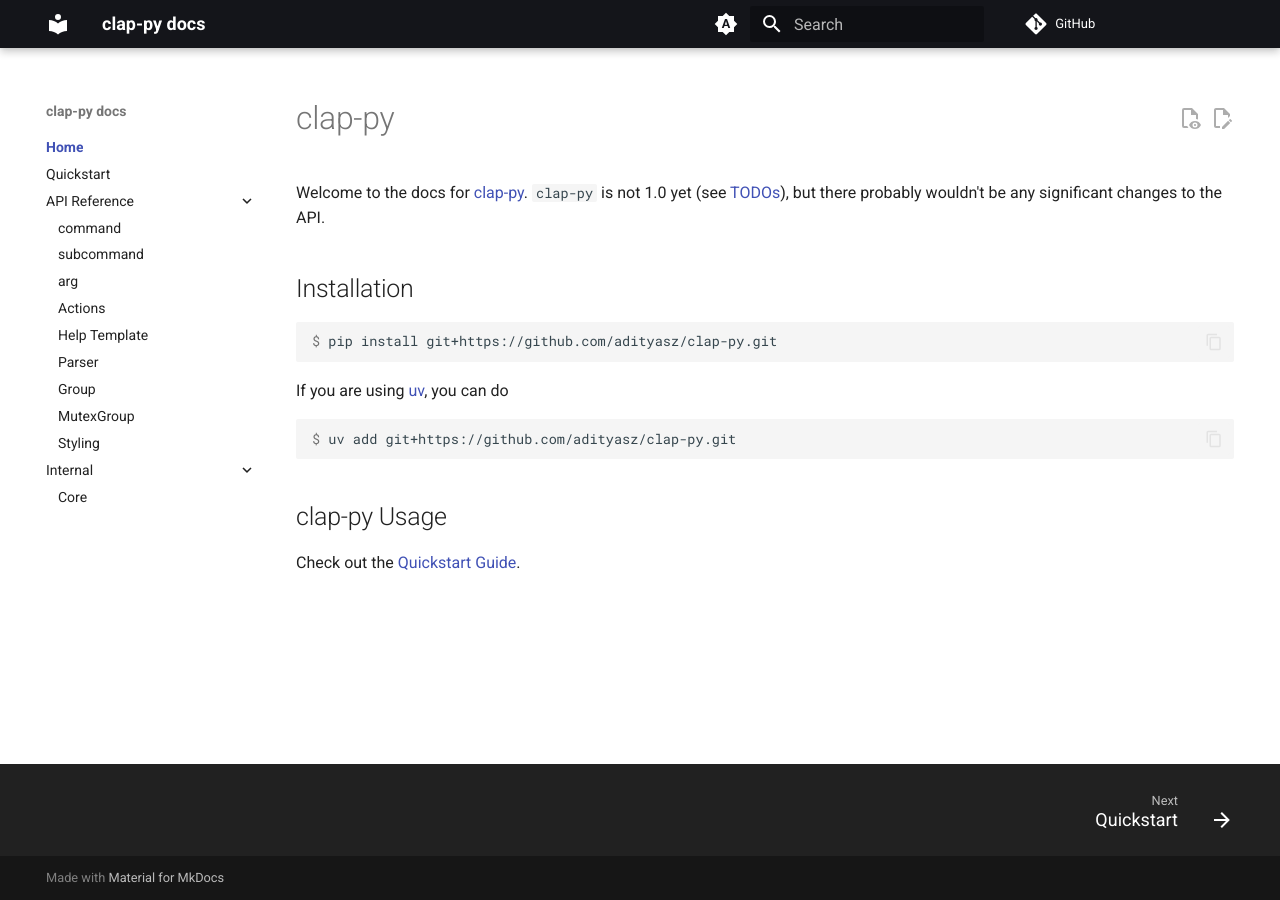
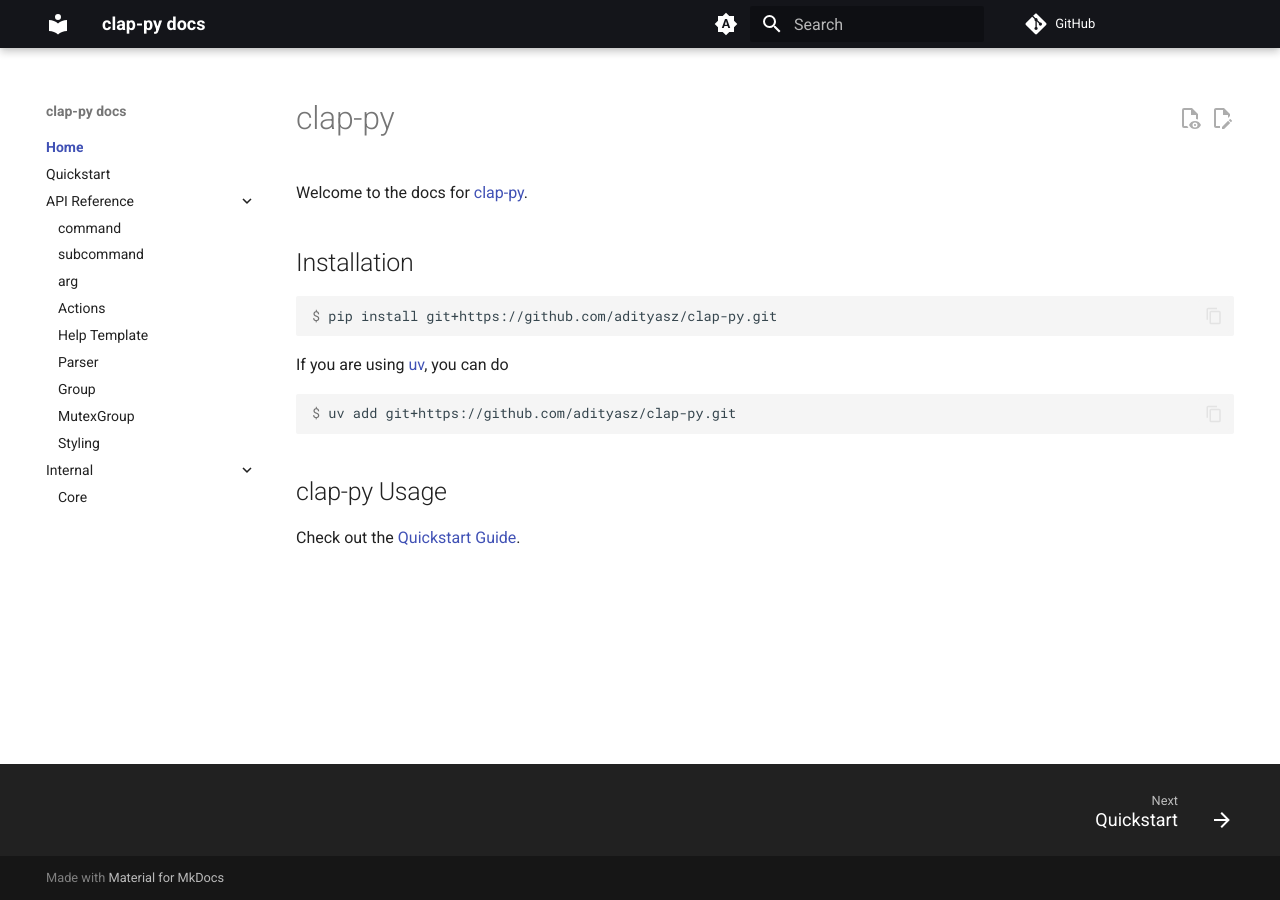
Before and after one commit to adityasz/clap-py, an MkDocs documentation site: the page built from docs/docs/index.md, in a window 1280 px wide. Built offline with MkDocs 1.6.1 and Material for MkDocs 9.7.7, drawn with Linux system fonts in a browser that asks for light colours; comment, search, counter and statistics services are not loaded.

Commit message:
No API guarantees until 1.0

```diff
--- a/docs/docs/index.md
+++ b/docs/docs/index.md
@@ -1,9 +1,6 @@
 # clap-py
 
 Welcome to the docs for [clap-py](https://github.com/adityasz/clap-py).
-`clap-py` is not 1.0 yet (see
-[TODOs](https://github.com/adityasz/clap-py?tab=readme-ov-file#todo-v10)), but there
-probably wouldn't be any significant changes to the API.
 
 ## Installation
 
```
